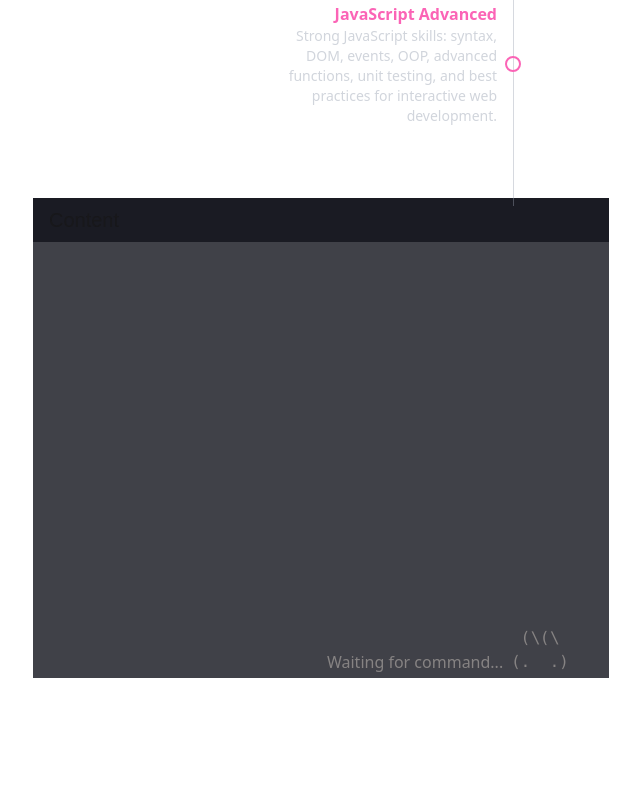
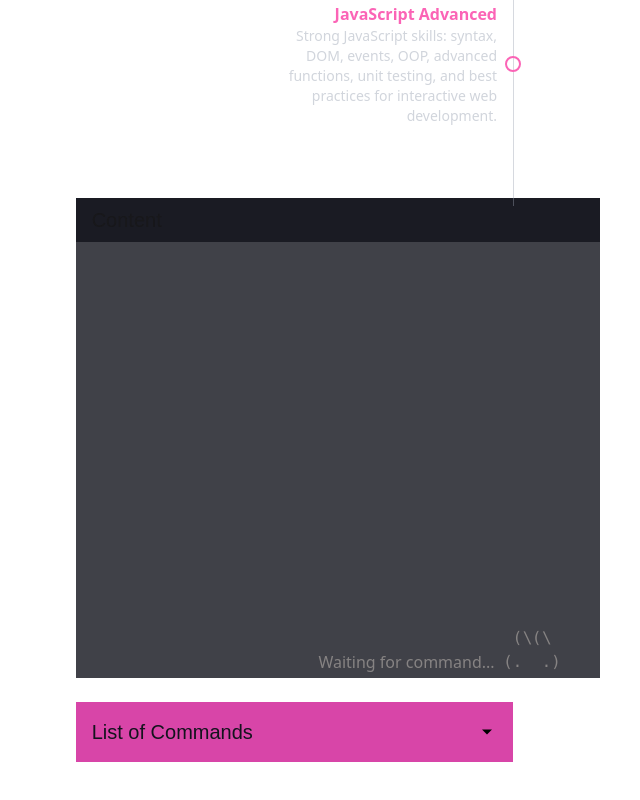
Before and after one commit to BeatrisRah/Portfolio, a React (Vite) app: page / in a window 1280 px wide. Shown: the part 3828-4628 px from the top of the page, without its empty margins (255-895 px from the left). Built offline with nearby package versions, Linux system fonts and the light colour scheme; a web font is replaced by a local one.

Commit message:
List of Commands

```diff
--- a/src/sections/about/AboutSection.jsx
+++ b/src/sections/about/AboutSection.jsx
@@ -1,16 +1,17 @@
 import { useState } from "react";
 import { Element } from "react-scroll";
 import Content from "./content/Content";
+import CommandList from "./command-list/CommandList";
 
 export default function About() {
     const [currentCommand, setCurrentCommand] = useState('')
    return (
-       <Element name="about" className="min-h-screen p-8">
+       <Element name="about" className="min-h-screen p-8 w-11/12 mx-auto">
         <div>
             <Content command={currentCommand} />
         </div>
         <div>
-
+            <CommandList />
         </div>
 
        </Element>
--- /dev/null
+++ b/src/sections/about/command-list/CommandList.jsx
@@ -0,0 +1,24 @@
+import { useState } from "react";
+import { IoMdArrowDropup, IoMdArrowDropdown  } from "react-icons/io";
+
+export default function CommandList() {
+    const [isOpen, setIsOpen] = useState(false);
+    const toggle = () => setIsOpen(!isOpen);
+   return (
+    <div className="w-1/2 mt-6 bg-[#11121B]/70">
+      <div
+        onClick={toggle}
+        className="flex items-center justify-between cursor-pointer p-4 select-none bg-[#D845A8]"
+      >
+        <h2 className="text-xl jersay text-[#13131D]">List of Commands</h2>
+        {isOpen ? <IoMdArrowDropup className="w-5 h-5 text-black" /> : <IoMdArrowDropdown className="w-5 h-5 text-black" />}
+      </div>
+
+      {isOpen && (
+        <ul className="mt-4 space-y-2">
+          <li className="p-2">Item 1</li>
+        </ul>
+      )}
+    </div>
+   );
+}
```
